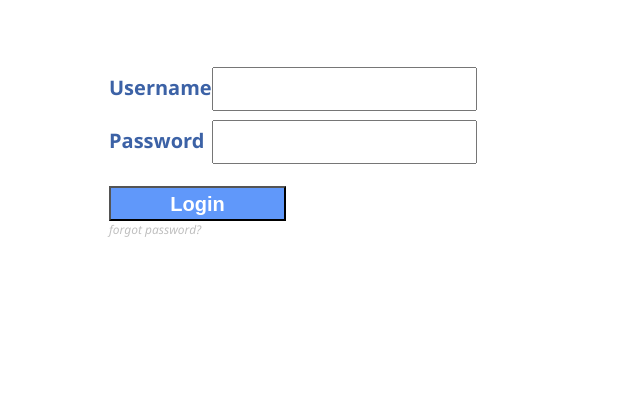
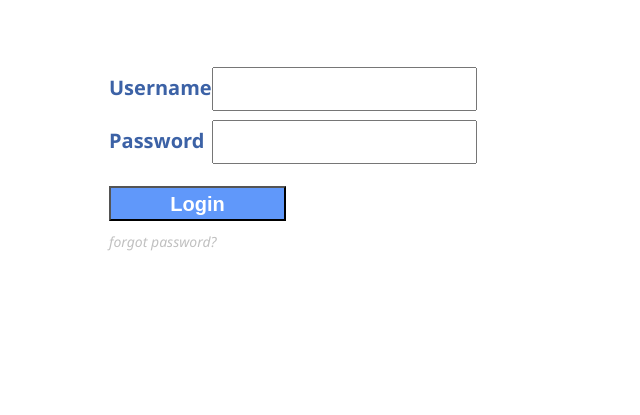
Before and after one commit to jmartin1000/blogz, a Flask app: page /login in a window 1280 px wide. Shown: the part 180-595 px from the top of the page, without its empty margins (0-640 px from the left). Run offline with Flask 2, Linux system fonts and the light colour scheme.

Commit message:
minor changes before switching branches

```diff
--- a/main.py
+++ b/main.py
@@ -120,6 +120,9 @@ def requestpswd():
     if request.method == 'POST':
         username = request.form.get('username')
         user = User.query.filter_by(username=username).first()
+        if not user:
+            flash(username + " is not a registered user", 'error')
+            return redirect('/requestpswd')
         email = user.email
         temp = create_temp_pswd()
         temp_hashed = make_pw_hash(temp)
--- a/templates/login.html
+++ b/templates/login.html
@@ -18,6 +18,7 @@
     </table>
     <br>
     <input class="submit-button" type="submit" value="Login">
-    <a style="text-decoration: none;" href="/requestpswd"><div style="font-size: 12px; color: silver; font-style:italic">forgot password?</div></a>
+    <p></p>
+    <a style="text-decoration: none;" href="/requestpswd"><div style="font-size: 14px; color: silver; font-style:italic">forgot password?</div></a>
 </form>
 {% endblock %}
```
